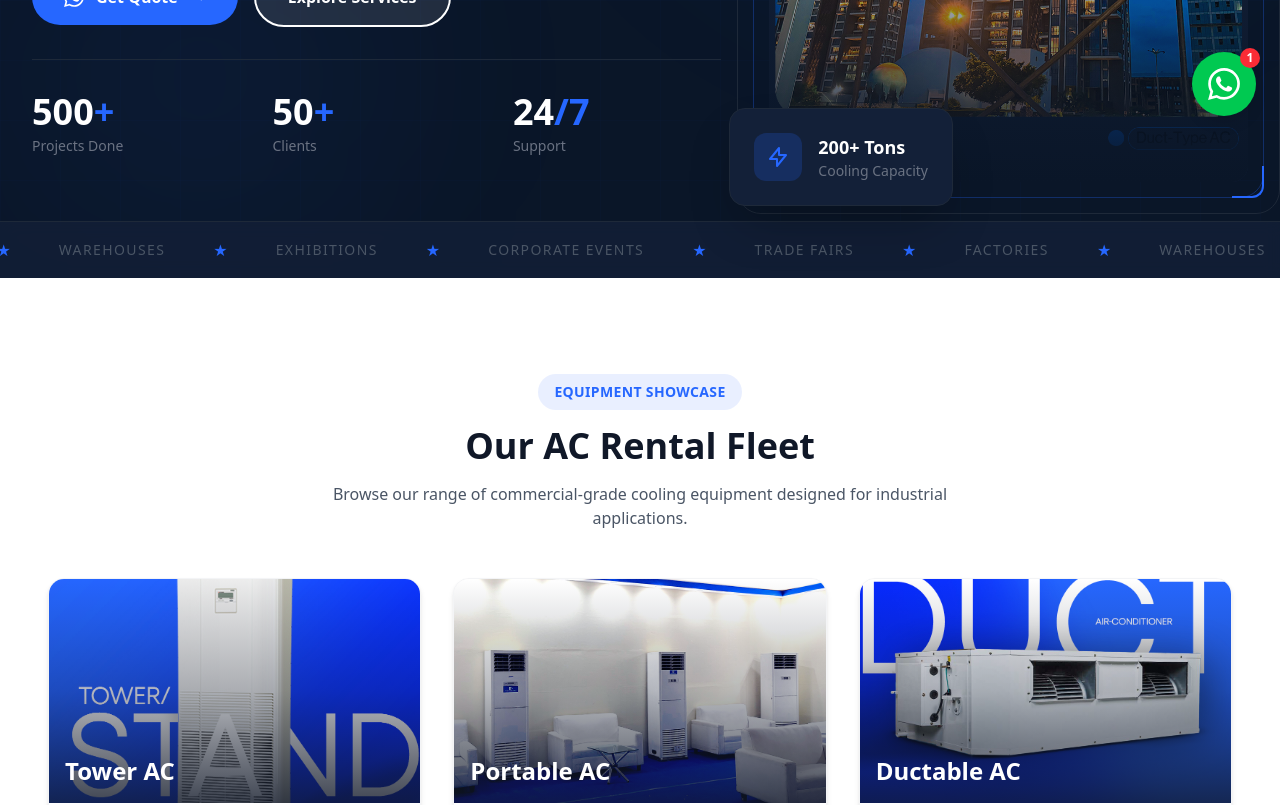
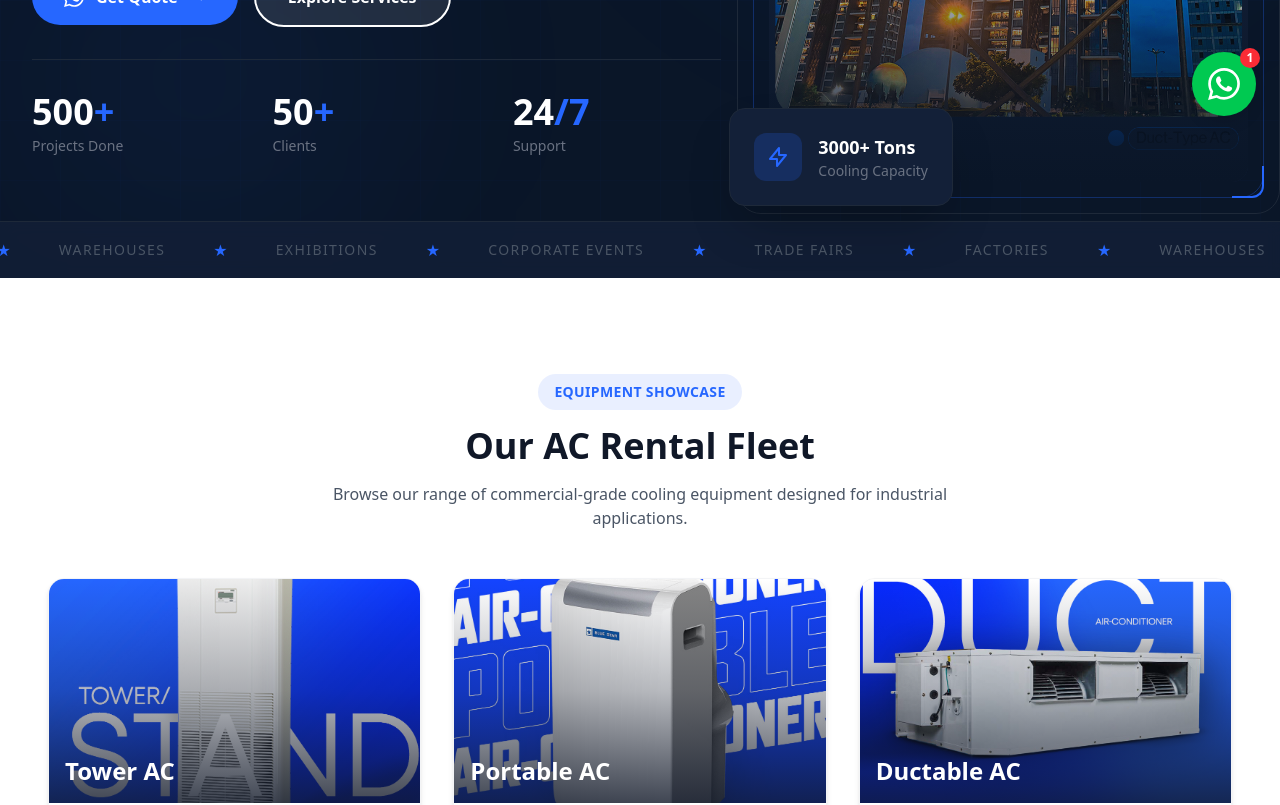
Before and after one commit to ameeranaushin/CoolMadeCo, a Next.js app: page / in a window 1280 px wide. Shown: the part 660-1465 px from the top of the page. Built offline with nearby package versions, Linux system fonts and the light colour scheme.

Commit message:
Update portable AC image and change cooling capacity to 3000+ tons

```diff
--- a/app/components/Hero.tsx
+++ b/app/components/Hero.tsx
@@ -229,7 +229,7 @@ export default function Hero() {
                       </svg>
                     </div>
                     <div>
-                      <p className="text-white font-bold text-lg">200+ Tons</p>
+                      <p className="text-white font-bold text-lg">3000+ Tons</p>
                       <p className="text-gray-500 text-sm">Cooling Capacity</p>
                     </div>
                   </div>
--- a/app/components/ServiceGrid.tsx
+++ b/app/components/ServiceGrid.tsx
@@ -27,7 +27,7 @@ const serviceGridItems: ServiceGridItem[] = [
     id: 'portable-ac',
     title: 'Portable AC',
     description: 'Flexible mobile cooling solutions for warehouses, pop-up events, and temporary spaces.',
-    image: '/images/portable.jpeg',
+    image: '/images/portablee-ac.jpg.jpeg',
     features: ['No Installation', 'Plug & Play', 'Easy Mobility'],
     whatsappMessage: 'Hello, I need Portable AC units for my business. Please share details.',
   },
```
Also changed, not shown: public/images/portablee-ac.jpg.jpeg (added).
